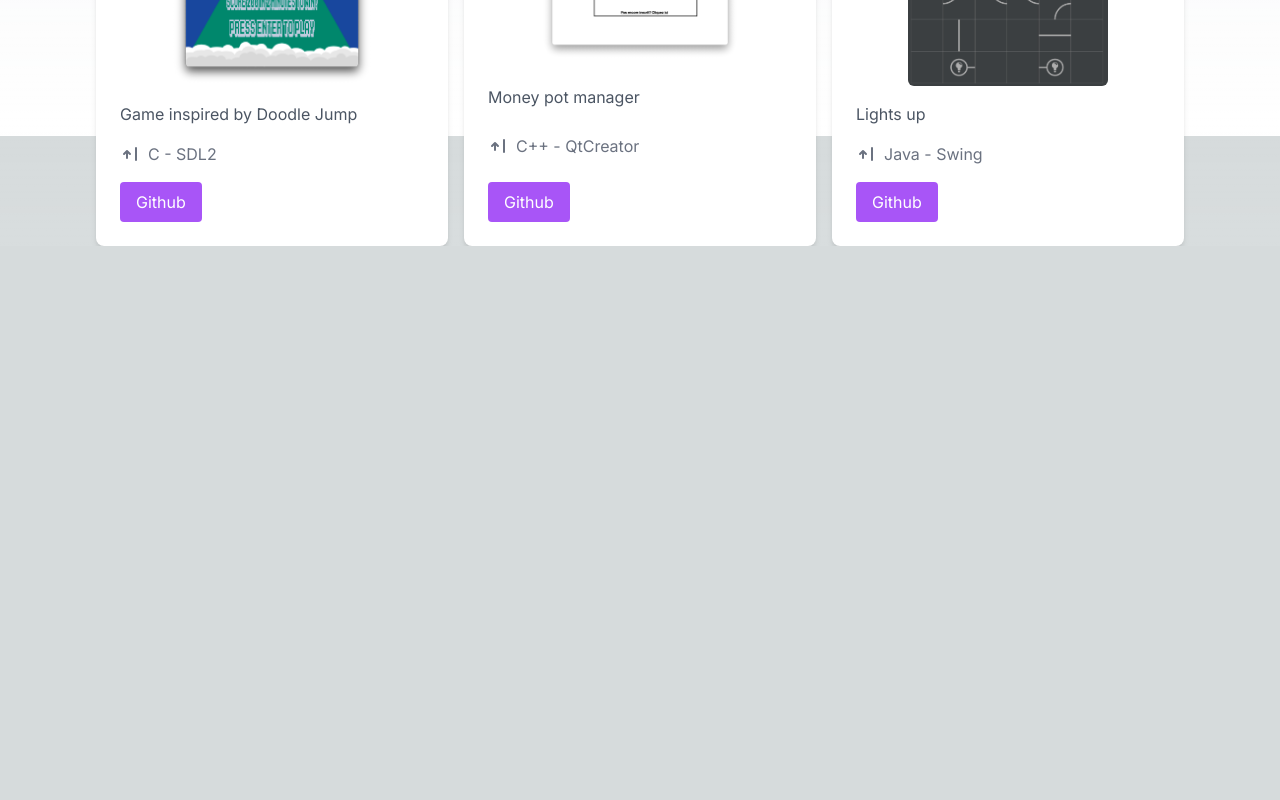
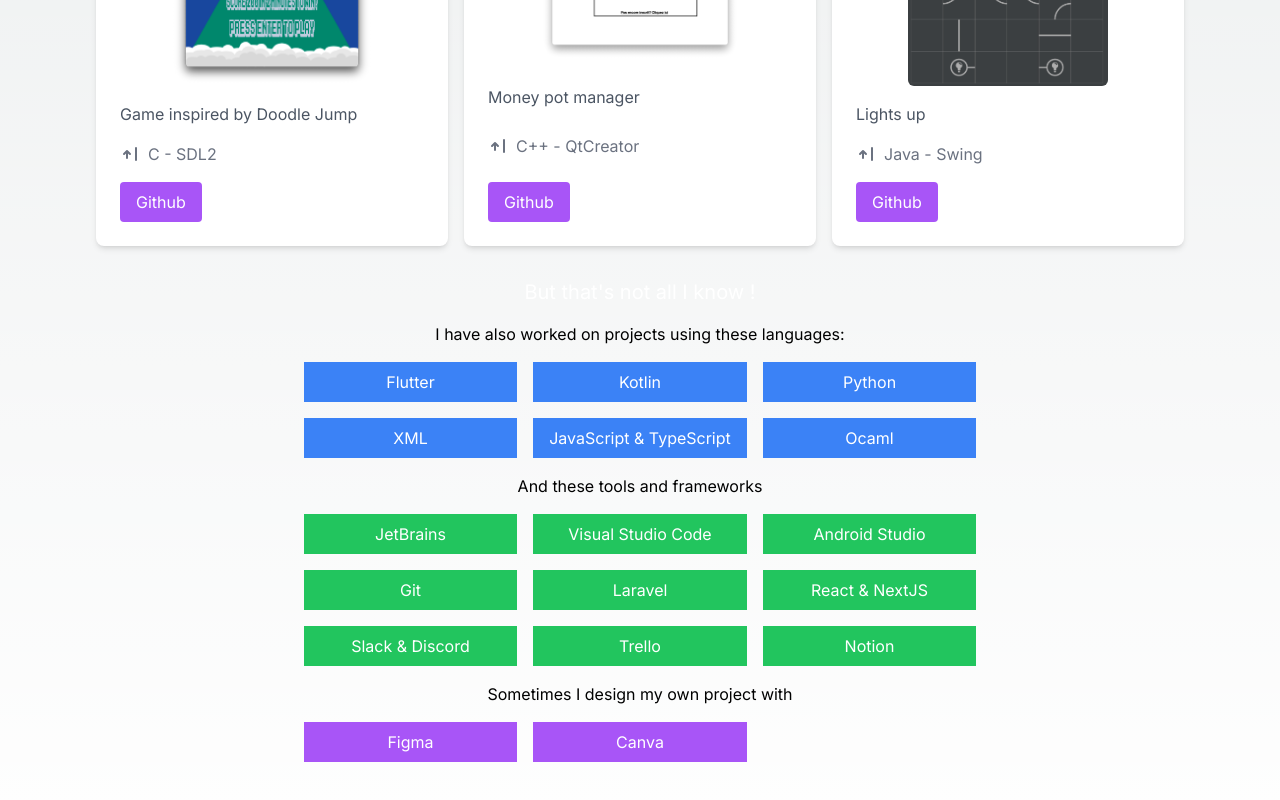
Before and after one commit to rmartini-01/portfolio, a Next.js app: page / in a window 1280 px wide. Shown: the part 1732-2532 px from the top of the page. Before the commit the page ends 1978 px from the top, so only its background shows below. Built offline with nearby package versions, Linux system fonts and the light colour scheme.

Commit message:
add skills

```diff
--- a/src/app/components/Projects.js
+++ b/src/app/components/Projects.js
@@ -49,7 +49,7 @@ const Projects = () => {
 
   ];
   return (
-    <section id="projects" className=" w-full h-screen mb-4">
+    <section id="projects" className=" w-full  mb-4">
       <h1 className="text-white text-center text-4xl font-bold mb-4"> Projects</h1>
         <p className="text-xl bg-gray-600 p-5 rounded-lg mb-4"> &#x26A0; This is a preview of some of the projects I have done during my studies. I have worked on other projects making me gain skill in other programming languages, frameworks and tool, that I unfortunately cannot share with you just yet...  </p>
       <div className="grid grid-cols-1 gap-4 md:grid-cols-2 lg:grid-cols-3">
--- a/src/app/page.js
+++ b/src/app/page.js
@@ -2,12 +2,14 @@ import Image from "next/image";
 import Navbar from "./components/Navbar";
 import AboutMe from "./components/About-me";
 import Projects from "./components/Projects";
+import Skills from "./components/Skills";
 
 export default function Home() {
   return (
     <main className="flex min-h-screen flex-col items-center justify-between p-24">
       <AboutMe />
       <Projects />
+      <Skills />
     </main>
   );
 }
```
